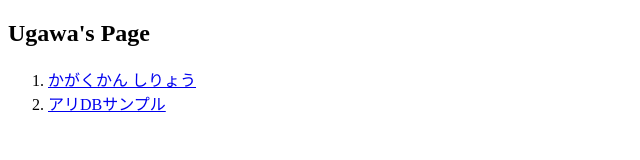
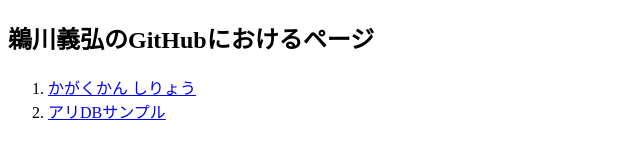
Before and after one commit to ugawa/ugawa.github.io, a plain HTML site: page index.html in a window 1280 px wide. Shown: the whole page, without its empty margins (0-640 px from the left). Drawn offline with Linux system fonts and the light colour scheme.

Commit message:
Update index.html

```diff
--- a/index.html
+++ b/index.html
@@ -1,11 +1,11 @@
 <!doctype html>
 <html>
   <head>
-    <title>Ugawa's Page</title>
+    <title>鵜川義弘 on GitHub</title>
     <link rel="shortcut icon" href="favicon.ico">
   </head>
   <body>
-    <h2>Ugawa's Page</h2>
+    <h2>鵜川義弘のGitHubにおけるページ</h2>
     <ol>
       <li><a href="https://docs.google.com/presentation/d/1ouykzy2_aBUL1LPHRYkQl4bNIq9rx9CMeJ5ALPYX3A0/edit#slide=id.p">かがくかん しりょう</a>
       <li><a href="ant.html">アリDBサンプル</a>
```
